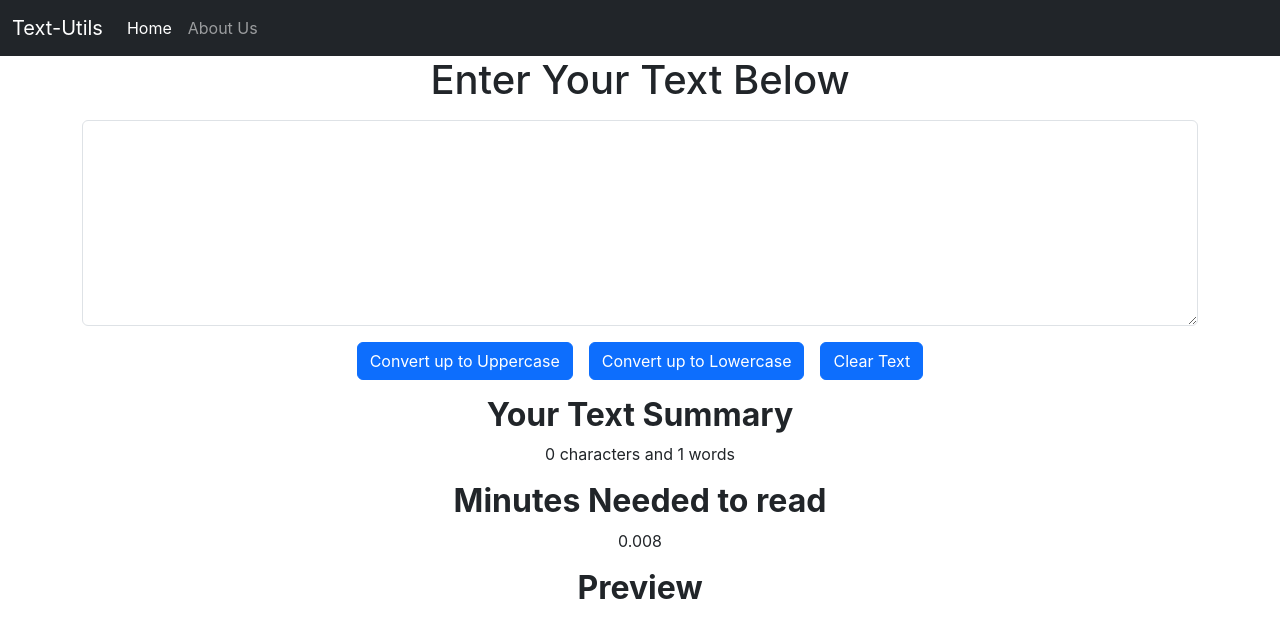
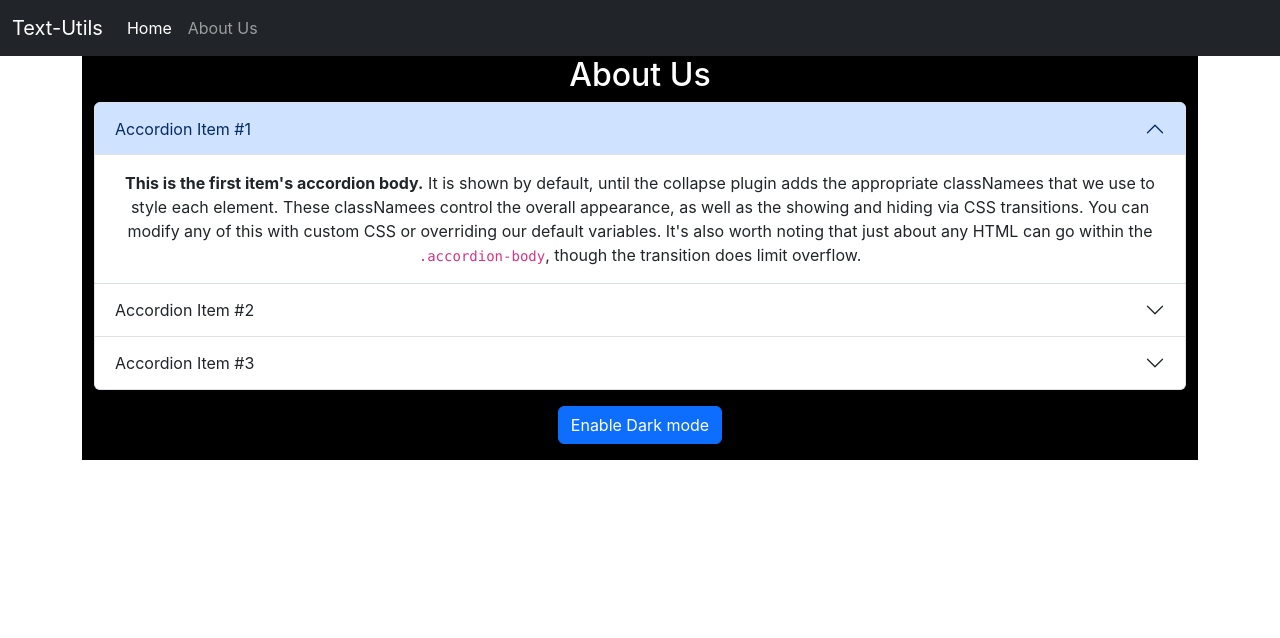
Before and after one commit to TahaAkber/TextUtils, a React (Create React App) app in the folder textutils/my-app/: page / in a window 1280 px wide. Shown: the top 638 px of the page. Built offline with nearby package versions, Linux system fonts and the light colour scheme.

Commit message:
About us added and update to homepage

```diff
--- a/textutils/my-app/src/App.js
+++ b/textutils/my-app/src/App.js
@@ -1,4 +1,5 @@
 import "./App.css";
+import About from "./components/About";
 import Navigationbar from "./components/Navbar";
 import Textform from "./components/Textbar";
 function App() {
@@ -6,7 +7,8 @@
     <div className="App">
       <Navigationbar title="Text-Utils" about="About Us" />
       <div className="container">
-        <Textform heading="Enter Your Text Below" />
+        {/* <Textform heading="Enter Your Text Below" /> */}
+        <About />
       </div>
     </div>
   );
--- /dev/null
+++ b/textutils/my-app/src/components/About.js
@@ -0,0 +1,108 @@
+import React from "react";
+
+function About() {
+  let mystyle = {
+    color: "white",
+    backgroundColor: "black",
+  };
+  return (
+    <div className="container" style={mystyle}>
+      <h2>About Us</h2>
+      <div className="accordion" id="accordionExample">
+        <div className="accordion-item">
+          <h2 className="accordion-header">
+            <button
+              className="accordion-button"
+              type="button"
+              data-bs-toggle="collapse"
+              data-bs-target="#collapseOne"
+              aria-expanded="true"
+              aria-controls="collapseOne"
+            >
+              Accordion Item #1
+            </button>
+          </h2>
+          <div
+            id="collapseOne"
+            className="accordion-collapse collapse show"
+            data-bs-parent="#accordionExample"
+          >
+            <div className="accordion-body">
+              <strong>This is the first item's accordion body.</strong> It is
+              shown by default, until the collapse plugin adds the appropriate
+              classNamees that we use to style each element. These classNamees
+              control the overall appearance, as well as the showing and hiding
+              via CSS transitions. You can modify any of this with custom CSS or
+              overriding our default variables. It's also worth noting that just
+              about any HTML can go within the <code>.accordion-body</code>,
+              though the transition does limit overflow.
+            </div>
+          </div>
+        </div>
+        <div className="accordion-item">
+          <h2 className="accordion-header">
+            <button
+              className="accordion-button collapsed"
+              type="button"
+              data-bs-toggle="collapse"
+              data-bs-target="#collapseTwo"
+              aria-expanded="false"
+              aria-controls="collapseTwo"
+            >
+              Accordion Item #2
+            </button>
+          </h2>
+          <div
+            id="collapseTwo"
+            className="accordion-collapse collapse"
+            data-bs-parent="#accordionExample"
+          >
+            <div className="accordion-body">
+              <strong>This is the second item's accordion body.</strong> It is
+              hidden by default, until the collapse plugin adds the appropriate
+              classNamees that we use to style each element. These classNamees
+              control the overall appearance, as well as the showing and hiding
+              via CSS transitions. You can modify any of this with custom CSS or
+              overriding our default variables. It's also worth noting that just
+              about any HTML can go within the <code>.accordion-body</code>,
+              though the transition does limit overflow.
+            </div>
+          </div>
+        </div>
+        <div className="accordion-item">
+          <h2 className="accordion-header">
+            <button
+              className="accordion-button collapsed"
+              type="button"
+              data-bs-toggle="collapse"
+              data-bs-target="#collapseThree"
+              aria-expanded="false"
+              aria-controls="collapseThree"
+            >
+              Accordion Item #3
+            </button>
+          </h2>
+          <div
+            id="collapseThree"
+            className="accordion-collapse collapse"
+            data-bs-parent="#accordionExample"
+          >
+            <div className="accordion-body">
+              <strong>This is the third item's accordion body.</strong> It is
+              hidden by default, until the collapse plugin adds the appropriate
+              classNamees that we use to style each element. These classNamees
+              control the overall appearance, as well as the showing and hiding
+              via CSS transitions. You can modify any of this with custom CSS or
+              overriding our default variables. It's also worth noting that just
+              about any HTML can go within the <code>.accordion-body</code>,
+              though the transition does limit overflow.
+            </div>
+          </div>
+        </div>
+      </div>
+      <button className="btn btn-primary my-3">Enable Dark mode</button>
+    </div>
+  );
+}
+
+export default About;
```
